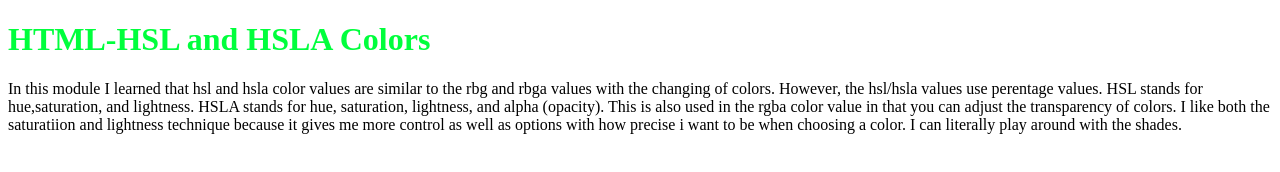
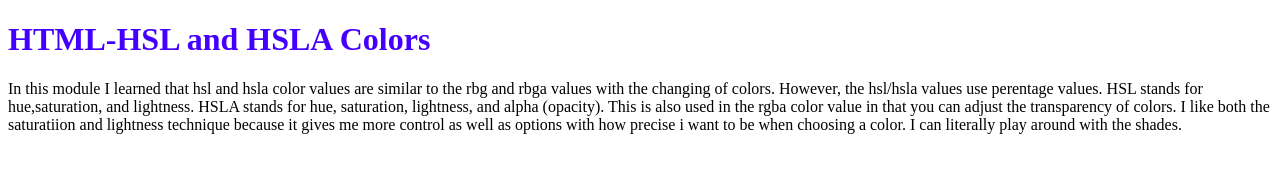
Before and after one commit to whitled37/Learning_HTML, a plain HTML site: page hsl_colors.html in a window 1280 px wide. Drawn offline with Linux system fonts and the light colour scheme.

Commit message:
change h1 color to blue

```diff
--- a/hsl_colors.html
+++ b/hsl_colors.html
@@ -7,7 +7,7 @@
     <title>HSL and HSLA Colors</title>
 </head>
 <body>
- <h1 style="color: hsl(134, 100%,50%, 1.0)"> HTML-HSL and HSLA Colors</h1>
+ <h1 style="color: rgb(68, 0, 255)"> HTML-HSL and HSLA Colors</h1>
  <p> In this module I learned that hsl and hsla color values are similar to the rbg and rbga values with the changing of colors. However, the hsl/hsla values use perentage values. HSL stands for hue,saturation, and lightness. HSLA stands for hue, saturation, lightness, and alpha (opacity). This is also used in the rgba color value in that you can adjust the transparency of colors. I like both the saturatiion and lightness technique because it gives me more control as well as options with how precise i want to be when choosing a color. I can literally play around with the shades.   </p>
 </body>
 </html>
```
